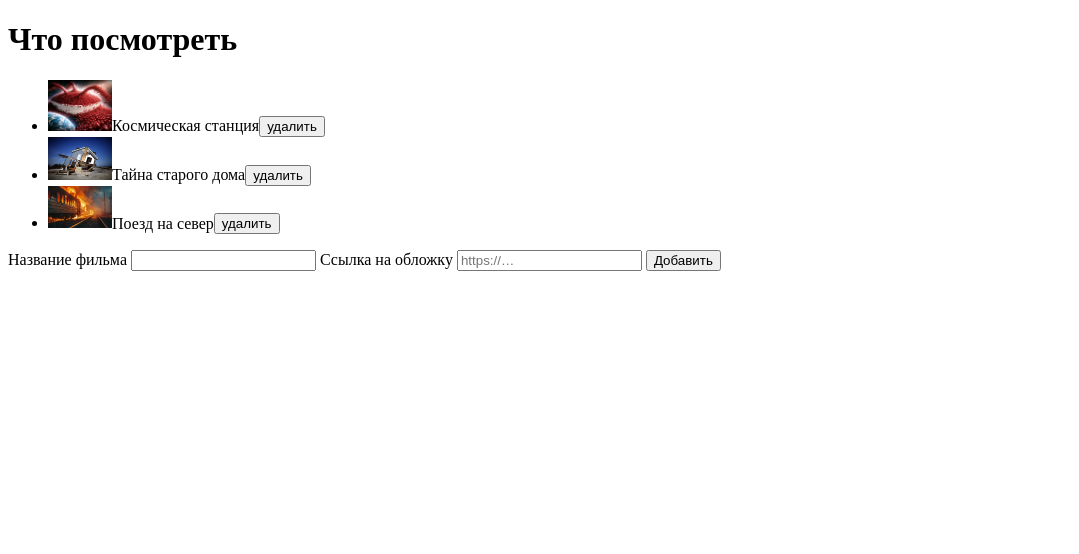
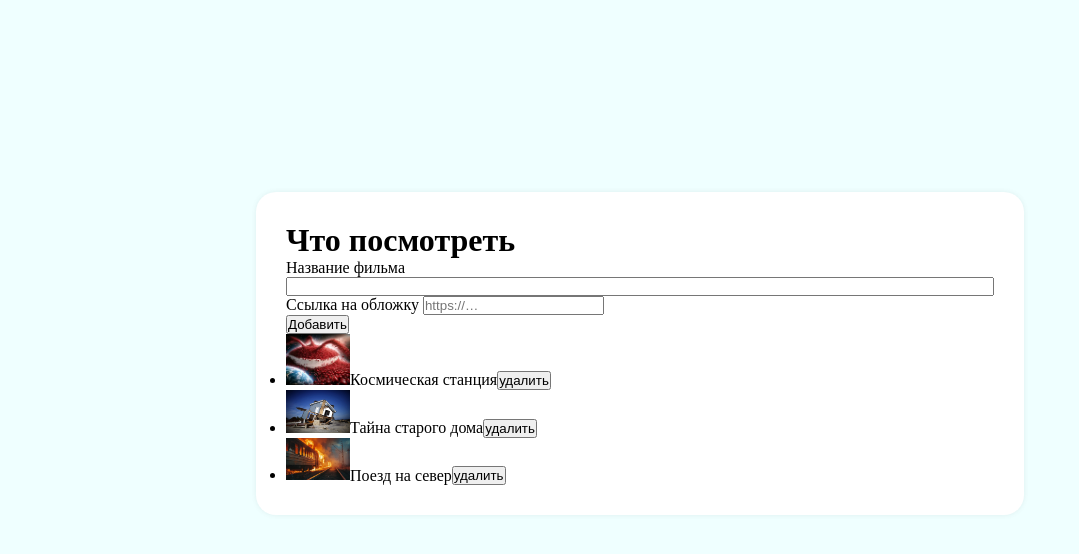
Before and after one commit to mooka00/film, a plain HTML site: page index.html in a window 1280 px wide. Shown: the whole page, without its empty margins (0-1079 px from the left). Drawn offline with Linux system fonts and the light colour scheme.

Commit message:
начал сисс

```diff
--- a/index.html
+++ b/index.html
@@ -6,16 +6,31 @@
     <meta name="viewport" content="width=device-width, initial-scale=1.0">
     <title>Document</title>
     <script src="script.js" defer></script>
+    <link rel="stylesheet" href="style.css">
 </head>
 <body>
-    <h1>Что посмотреть</h1>
-    <ul id="movieList"></ul>
-    <label for="movieName">Название фильма</label>
-    <input id="movieName" type="text">
-    <label for="moviePoster">Ссылка на обложку</label>
-    <input id="moviePoster" type="text" placeholder="https://…">
-    <button id="addMovie" type="button">Добавить</button>
+    <main>
+        <div class="papa">
 
+            <div class="structure">
+                <div class="top">
+                    <div class="inputes">
+                        <h1>Что посмотреть</h1>
+                        <div class="name">
+                            <label for="movieName">Название фильма</label>
+                            <input id="movieName" type="text">
+                        </div>
+                        <div class="silk">
+                            <label for="moviePoster">Ссылка на обложку</label>
+                            <input id="moviePoster" type="text" placeholder="https://…">
+                        </div>
+                    </div>
+                    <button id="addMovie" type="button">Добавить</button>
+                </div>
+                <ul id="movieList"></ul>
 
+            </div>
+        </div>
+    </main>
 </body>
 </html>
--- a/script.js
+++ b/script.js
@@ -21,7 +21,7 @@ addMovie.addEventListener('click', () => {
 
     renderMovies()
 })
-
+const d = {ddd: 1000}
 
 function renderMovies() {
     movieList.innerHTML = '';
--- /dev/null
+++ b/style.css
@@ -0,0 +1,36 @@
+*{
+    margin: 0px;
+    padding: 0px;
+    box-sizing: border-box;
+}
+body{
+    background-color: rgb(239, 255, 255);
+
+}
+main{
+    flex-grow: 1;
+}
+.structure{
+    background-color: white;
+    border-radius: 20px;
+    box-shadow: 0 0 5px rgba(81, 99, 99, 0.1);
+    width: 60%;
+    height: auto;
+    margin-top: 15%;
+    padding: 30px;
+}
+.top{
+
+}
+.name{
+    display: flex;
+    flex-direction: column;
+}
+.inputes{
+
+}
+.papa{
+    display: flex;
+    justify-content: center;
+    align-items: center;
+}
```
